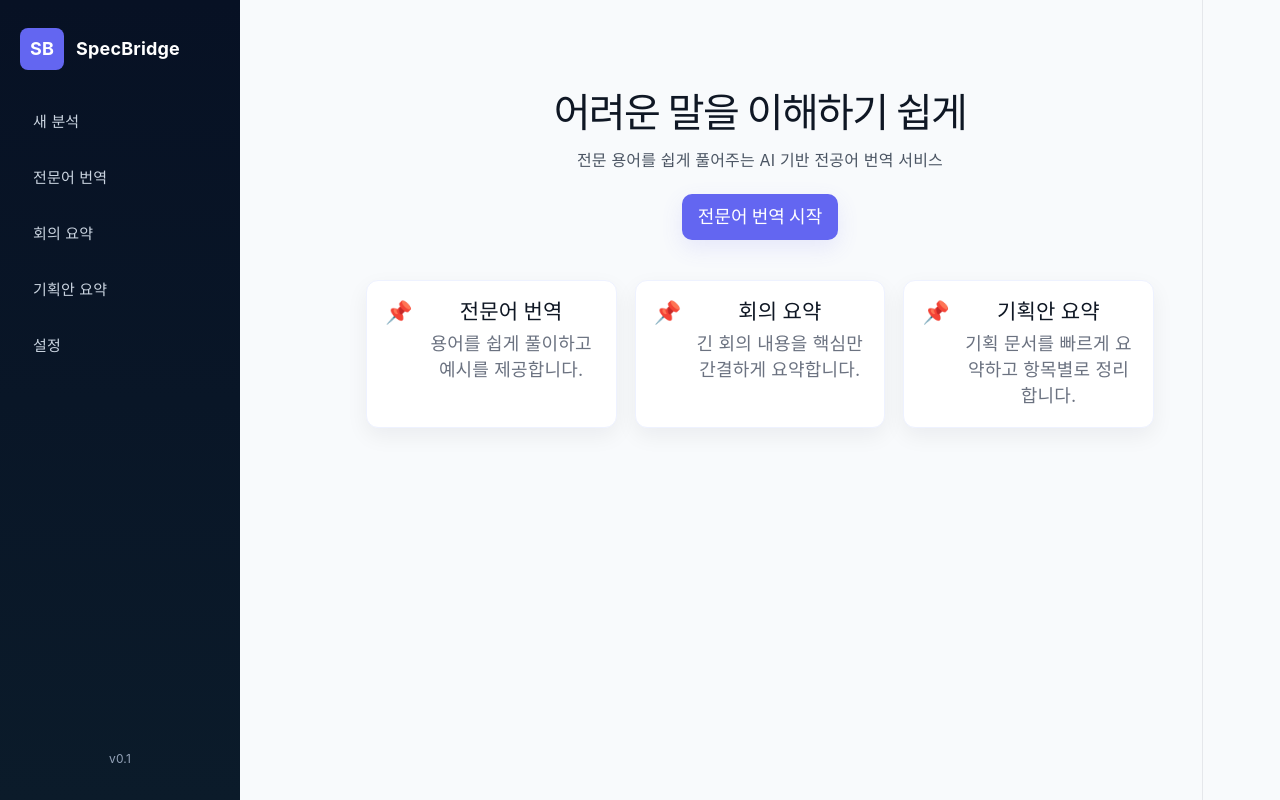
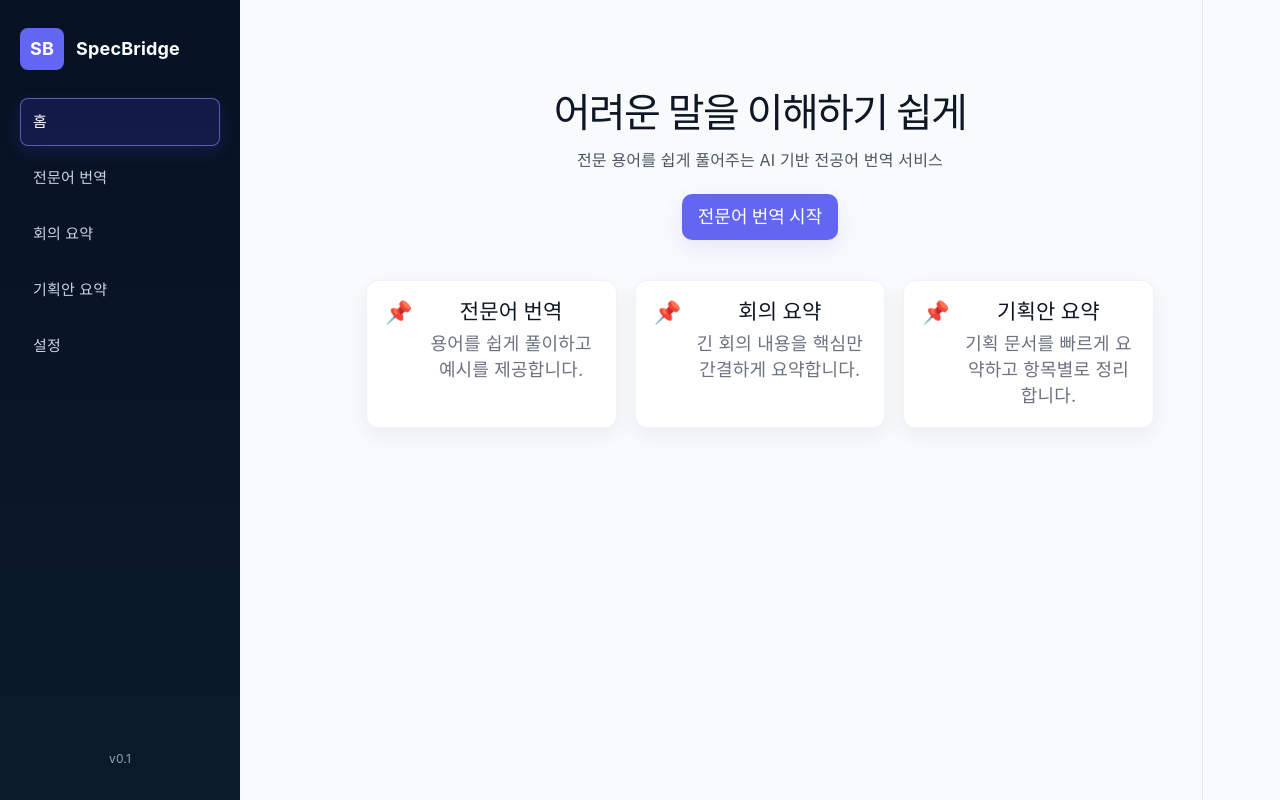
Before and after one commit to LikeLion-Yonam-Institute-of-Technology/14th-02team-specbridge-likelion, a React (Vite) app in the folder specbridge/: page / in a window 1280 px wide. Built offline with nearby package versions, Linux system fonts and the light colour scheme; no server answers.

Commit message:
ui update

```diff
--- a/specbridge/src/components/Sidebar.jsx
+++ b/specbridge/src/components/Sidebar.jsx
@@ -3,7 +3,7 @@ import Logo from './Logo'
 import { NavLink } from 'react-router-dom'
 
 const items = [
-  { to: '/translate?reset=1', label: '새 분석' },
+  { to: '/', label: '홈' },
   { to: '/translate', label: '전문어 번역' },
   { to: '/meeting', label: '회의 요약' },
   { to: '/proposal', label: '기획안 요약' },
```
